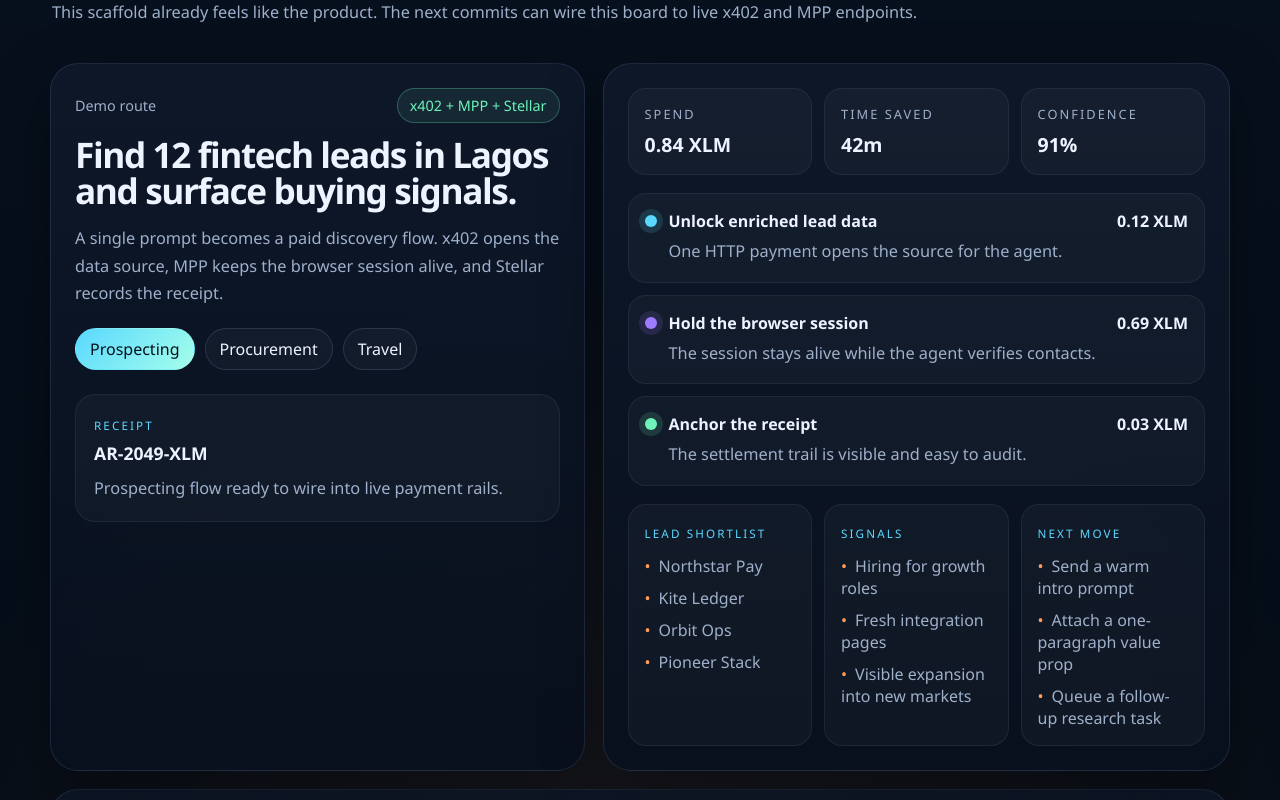
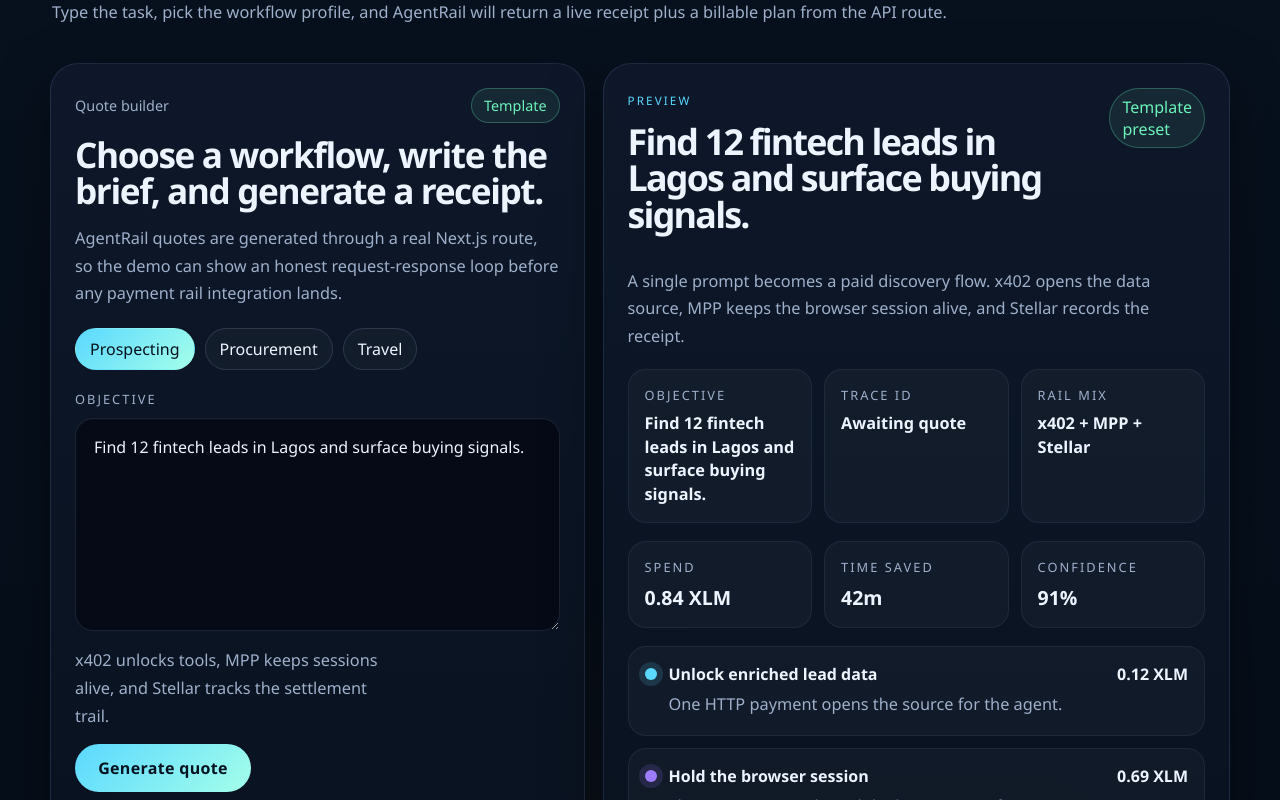
Before and after one commit to Saber1Y/AgentRail, a Next.js app: page / in a window 1280 px wide. Shown: the part 1660-2460 px from the top of the page. Built offline with nearby package versions, Linux system fonts and the light colour scheme.

Commit message:
feat: add live quote builder

```diff
--- /dev/null
+++ b/app/api/quote/route.js
@@ -0,0 +1,45 @@
+import { NextResponse } from "next/server";
+import {
+  buildWorkflowQuote,
+  workflowCases,
+} from "../../lib/workflows";
+
+function isValidWorkflowKey(value) {
+  return typeof value === "string" && workflowCases.some((item) => item.key === value);
+}
+
+export async function POST(request) {
+  let payload;
+
+  try {
+    payload = await request.json();
+  } catch {
+    return NextResponse.json(
+      { error: "Send JSON with workflowKey and objective." },
+      { status: 400 }
+    );
+  }
+
+  const workflowKey = typeof payload?.workflowKey === "string" ? payload.workflowKey : "";
+  const objective = typeof payload?.objective === "string" ? payload.objective : "";
+
+  if (!isValidWorkflowKey(workflowKey)) {
+    return NextResponse.json(
+      { error: "Choose a valid workflow profile." },
+      { status: 400 }
+    );
+  }
+
+  if (!objective.trim()) {
+    return NextResponse.json(
+      { error: "Describe the job you want the agent to do." },
+      { status: 400 }
+    );
+  }
+
+  const quote = buildWorkflowQuote({ workflowKey, objective });
+
+  return NextResponse.json({
+    quote,
+  });
+}
--- a/app/components/WorkflowBoard.jsx
+++ b/app/components/WorkflowBoard.jsx
@@ -1,221 +1,198 @@
 "use client";
 
-import { useState } from "react";
+import { useEffect, useState, useTransition } from "react";
+import { defaultWorkflowKey, workflowCases } from "../lib/workflows";
 
-const cases = [
-  {
-    key: "prospecting",
-    label: "Prospecting",
-    route: "x402 + MPP + Stellar",
-    title: "Find 12 fintech leads in Lagos and surface buying signals.",
-    summary:
-      "A single prompt becomes a paid discovery flow. x402 opens the data source, MPP keeps the browser session alive, and Stellar records the receipt.",
-    receipt: "AR-2049-XLM",
-    metrics: [
-      { label: "Spend", value: "0.84 XLM" },
-      { label: "Time saved", value: "42m" },
-      { label: "Confidence", value: "91%" },
-    ],
-    steps: [
-      {
-        rail: "x402",
-        title: "Unlock enriched lead data",
-        amount: "0.12 XLM",
-        detail: "One HTTP payment opens the source for the agent.",
-      },
-      {
-        rail: "MPP",
-        title: "Hold the browser session",
-        amount: "0.69 XLM",
-        detail: "The session stays alive while the agent verifies contacts.",
-      },
-      {
-        rail: "stellar",
-        title: "Anchor the receipt",
-        amount: "0.03 XLM",
-        detail: "The settlement trail is visible and easy to audit.",
-      },
-    ],
-    deliverables: [
-      {
-        title: "Lead shortlist",
-        items: [
-          "Northstar Pay",
-          "Kite Ledger",
-          "Orbit Ops",
-          "Pioneer Stack",
-        ],
-      },
-      {
-        title: "Signals",
-        items: [
-          "Hiring for growth roles",
-          "Fresh integration pages",
-          "Visible expansion into new markets",
-        ],
-      },
-      {
-        title: "Next move",
-        items: [
-          "Send a warm intro prompt",
-          "Attach a one-paragraph value prop",
-          "Queue a follow-up research task",
-        ],
-      },
-    ],
-  },
-  {
-    key: "procurement",
-    label: "Procurement",
-    route: "x402 + Stellar",
-    title: "Compare 5 support vendors for a seed-stage SaaS team.",
-    summary:
-      "The agent pays only for the checks it needs, then returns a vendor shortlist with implementation risk and price bands.",
-    receipt: "AR-3017-XLM",
-    metrics: [
-      { label: "Spend", value: "0.57 XLM" },
-      { label: "Time saved", value: "36m" },
-      { label: "Confidence", value: "88%" },
-    ],
-    steps: [
-      {
-        rail: "x402",
-        title: "Unlock comparison source",
-        amount: "0.09 XLM",
-        detail: "A small request buys the initial vendor matrix.",
-      },
-      {
-        rail: "x402",
-        title: "Fetch pricing and docs",
-        amount: "0.31 XLM",
-        detail: "The agent collects pricing, onboarding, and SLA details.",
-      },
-      {
-        rail: "stellar",
-        title: "Write the settlement trail",
-        amount: "0.02 XLM",
-        detail: "The receipt is stored alongside the work history.",
-      },
-    ],
-    deliverables: [
-      {
-        title: "Vendor shortlist",
-        items: ["RelayDesk", "SignalHQ", "PulseQueue", "OrbitCare"],
-      },
-      {
-        title: "Risk notes",
-        items: [
-          "High setup effort",
-          "Slow enterprise onboarding",
-          "Missing team-level controls",
-        ],
-      },
-      {
-        title: "Decision angle",
-        items: [
-          "Lowest friction to pilot",
-          "Best support coverage",
-          "Clear upgrade path",
-        ],
-      },
-    ],
-  },
-  {
-    key: "travel",
-    label: "Travel",
-    route: "MPP + Stellar",
-    title: "Plan a flexible founder trip between Lagos and Nairobi.",
-    summary:
-      "MPP keeps the booking session alive while the agent searches options, compares layovers, and surfaces the safest route to buy.",
-    receipt: "AR-7842-XLM",
-    metrics: [
-      { label: "Spend", value: "1.08 XLM" },
-      { label: "Time saved", value: "51m" },
-      { label: "Confidence", value: "93%" },
-    ],
-    steps: [
-      {
-        rail: "MPP",
-        title: "Hold the booking session",
-        amount: "0.74 XLM",
-        detail: "The agent stays active while fares fluctuate.",
-      },
-      {
-        rail: "MPP",
-        title: "Compare route options",
-        amount: "0.32 XLM",
-        detail: "The browser session carries context across multiple tabs.",
-      },
-      {
-        rail: "stellar",
-        title: "Confirm the trail",
-        amount: "0.02 XLM",
-        detail: "Every booking decision leaves a receipt you can inspect later.",
-      },
-    ],
-    deliverables: [
-      {
-        title: "Route shortlist",
-        items: ["Direct if possible", "Fastest safe layover", "Budget backup"],
-      },
-      {
-        title: "Watchouts",
-        items: [
-          "Visa timing",
-          "Change fees",
-          "Early-morning connections",
-        ],
-      },
-      {
-        title: "Booking move",
-        items: [
-          "Reserve the flexible fare",
-          "Hold the backup option",
-          "Notify the team with the receipt",
-        ],
-      },
-    ],
-  },
-];
+function getWorkflow(key) {
+  return workflowCases.find((item) => item.key === key) ?? workflowCases[0];
+}
 
 export default function WorkflowBoard() {
-  const [activeIndex, setActiveIndex] = useState(0);
-  const active = cases[activeIndex];
+  const [activeKey, setActiveKey] = useState(defaultWorkflowKey);
+  const [objective, setObjective] = useState(getWorkflow(defaultWorkflowKey).title);
+  const [quote, setQuote] = useState(null);
+  const [error, setError] = useState("");
+  const [isGenerating, setIsGenerating] = useState(false);
+  const [isPending, startTransition] = useTransition();
+
+  const activeWorkflow = getWorkflow(activeKey);
+  const liveWorkflow = quote ?? activeWorkflow;
+  const isLiveQuote = Boolean(quote);
+
+  useEffect(() => {
+    setObjective(activeWorkflow.title);
+    setQuote(null);
+    setError("");
+  }, [activeWorkflow.key]);
+
+  function handleWorkflowChange(nextKey) {
+    setActiveKey(nextKey);
+  }
+
+  async function generateQuote() {
+    const trimmedObjective = objective.trim();
+
+    if (!trimmedObjective) {
+      setError("Add a task so AgentRail can build a quote.");
+      return;
+    }
+
+    setError("");
+    setQuote(null);
+    setIsGenerating(true);
+
+    try {
+      const response = await fetch("/api/quote", {
+        method: "POST",
+        headers: {
+          "Content-Type": "application/json",
+        },
+        body: JSON.stringify({
+          workflowKey: activeWorkflow.key,
+          objective: trimmedObjective,
+        }),
+      });
+
+      const data = await response.json();
+
+      if (!response.ok) {
+        throw new Error(data?.error || "Unable to generate the quote.");
+      }
+
+      startTransition(() => {
+        setQuote(data.quote);
+      });
+    } catch (caughtError) {
+      const message =
+        caughtError instanceof Error
+          ? caughtError.message
+          : "Unable to generate the quote.";
+
+      setError(message);
+    } finally {
+      setIsGenerating(false);
+    }
+  }
+
+  function handleSubmit(event) {
+    event.preventDefault();
+
+    startTransition(() => {
+      void generateQuote();
+    });
+  }
 
   return (
     <div className="workflow-grid">
       <section className="workflow-switcher card">
         <div className="panel-header">
-          <span>Demo route</span>
-          <span className="status-pill">{active.route}</span>
+          <span>Quote builder</span>
+          <span className="status-pill">
+            {isGenerating || isPending
+              ? "Building"
+              : isLiveQuote
+                ? "Live quote"
+                : "Template"}
+          </span>
         </div>
 
-        <h3>{active.title}</h3>
-        <p className="section-copy">{active.summary}</p>
+        <h3>Choose a workflow, write the brief, and generate a receipt.</h3>
+        <p className="section-copy">
+          AgentRail quotes are generated through a real Next.js route, so the
+          demo can show an honest request-response loop before any payment rail
+          integration lands.
+        </p>
 
         <div className="chip-row" aria-label="Workflow scenarios">
-          {cases.map((item, index) => (
+          {workflowCases.map((item) => (
             <button
               key={item.key}
               type="button"
-              className={index === activeIndex ? "chip chip-active" : "chip"}
-              onClick={() => setActiveIndex(index)}
-            >
-              {item.label}
-            </button>
+              className={item.key === activeKey ? "chip chip-active" : "chip"}
+            onClick={() => handleWorkflowChange(item.key)}
+            aria-pressed={item.key === activeKey}
+          >
+            {item.label}
+          </button>
           ))}
         </div>
 
+        <form className="workflow-form" onSubmit={handleSubmit}>
+          <label className="field">
+            <span>Objective</span>
+            <textarea
+              value={objective}
+              onChange={(event) => {
+                setObjective(event.target.value);
+                setError("");
+
+                if (quote) {
+                  setQuote(null);
+                }
+              }}
+              placeholder="Describe the work you want the agent to do"
+              rows={7}
+            />
+          </label>
+
+          <div className="form-foot">
+            <p className="helper-note">
+              x402 unlocks tools, MPP keeps sessions alive, and Stellar tracks
+              the settlement trail.
+            </p>
+            <button
+              className="button workflow-submit"
+              type="submit"
+              disabled={isGenerating || isPending}
+            >
+              {isGenerating || isPending ? "Generating..." : "Generate quote"}
+            </button>
+          </div>
+        </form>
+
+        {error ? <p className="error-note">{error}</p> : null}
+
         <div className="workflow-note">
-          <span className="eyebrow">Receipt</span>
-          <strong>{active.receipt}</strong>
-          <p>{active.label} flow ready to wire into live payment rails.</p>
+          <span className="eyebrow">{isLiveQuote ? "Live receipt" : "Template receipt"}</span>
+          <strong>{liveWorkflow.receipt}</strong>
+          <p>
+            {isLiveQuote
+              ? `Trace ${quote.traceId} is ready for the demo.`
+              : "Generate a live quote to attach a trace and plan."}
+          </p>
         </div>
       </section>
 
       <section className="workflow-panel card" aria-label="Workflow detail">
+        <div className="quote-header">
+          <div>
+            <span className="eyebrow">{isLiveQuote ? "Live quote" : "Preview"}</span>
+            <h3>{liveWorkflow.title}</h3>
+          </div>
+          <span className="status-pill">
+            {isLiveQuote ? "API generated" : "Template preset"}
+          </span>
+        </div>
+
+        <p className="section-copy">{liveWorkflow.summary}</p>
+
+        <div className="quote-meta">
+          <article className="quote-card">
+            <span>Objective</span>
+            <strong>{isLiveQuote ? quote.objectiveSummary : activeWorkflow.title}</strong>
+          </article>
+          <article className="quote-card">
+            <span>Trace ID</span>
+            <strong>{isLiveQuote ? quote.traceId : "Awaiting quote"}</strong>
+          </article>
+          <article className="quote-card">
+            <span>Rail mix</span>
+            <strong>{liveWorkflow.route}</strong>
+          </article>
+        </div>
+
         <div className="metric-grid">
-          {active.metrics.map((metric) => (
+          {liveWorkflow.metrics.map((metric) => (
             <article className="metric-card" key={metric.label}>
               <span>{metric.label}</span>
               <strong>{metric.value}</strong>
@@ -224,7 +201,7 @@
         </div>
 
         <ol className="timeline">
-          {active.steps.map((step) => (
+          {liveWorkflow.steps.map((step) => (
             <li className="timeline-item" key={step.title} data-rail={step.rail}>
               <span className="timeline-dot" aria-hidden="true" />
               <div className="timeline-copy">
@@ -237,7 +214,7 @@
         </ol>
 
         <div className="deliverable-grid">
-          {active.deliverables.map((deliverable) => (
+          {liveWorkflow.deliverables.map((deliverable) => (
             <article className="deliverable-card" key={deliverable.title}>
               <span className="card-kicker">{deliverable.title}</span>
               <ul>
--- a/app/globals.css
+++ b/app/globals.css
@@ -455,6 +455,77 @@
   font-size: clamp(1.5rem, 3vw, 2.2rem);
 }
 
+.workflow-form {
+  display: grid;
+  gap: 16px;
+  margin-top: 20px;
+}
+
+.field {
+  display: grid;
+  gap: 10px;
+}
+
+.field span {
+  color: var(--muted);
+  font-size: 0.8rem;
+  text-transform: uppercase;
+  letter-spacing: 0.16em;
+}
+
+.field textarea {
+  width: 100%;
+  min-height: 180px;
+  padding: 16px 18px;
+  border-radius: 18px;
+  border: 1px solid rgba(180, 208, 255, 0.12);
+  background: rgba(3, 8, 18, 0.7);
+  color: var(--text);
+  resize: vertical;
+  line-height: 1.6;
+  box-shadow: inset 0 1px 0 rgba(255, 255, 255, 0.02);
+}
+
+.field textarea::placeholder {
+  color: rgba(159, 176, 203, 0.72);
+}
+
+.field textarea:focus {
+  outline: none;
+  border-color: rgba(90, 216, 255, 0.45);
+  box-shadow: 0 0 0 4px rgba(90, 216, 255, 0.12);
+}
+
+.form-foot {
+  display: flex;
+  flex-wrap: wrap;
+  align-items: center;
+  justify-content: space-between;
+  gap: 14px;
+}
+
+.helper-note {
+  margin: 0;
+  max-width: 34ch;
+  color: var(--muted);
+  line-height: 1.6;
+  font-size: 0.92rem;
+}
+
+.workflow-submit {
+  border: none;
+  min-width: 176px;
+}
+
+.error-note {
+  margin: 14px 0 0;
+  padding: 12px 14px;
+  border-radius: 16px;
+  border: 1px solid rgba(255, 157, 89, 0.22);
+  background: rgba(255, 157, 89, 0.08);
+  color: #ffd9c0;
+}
+
 .chip-row {
   display: flex;
   flex-wrap: wrap;
@@ -507,6 +578,48 @@
 .workflow-panel {
   display: grid;
   gap: 18px;
+}
+
+.quote-header {
+  display: flex;
+  align-items: flex-start;
+  justify-content: space-between;
+  gap: 16px;
+}
+
+.quote-header h3 {
+  margin: 14px 0 0;
+  line-height: 1.02;
+  letter-spacing: -0.05em;
+  font-size: clamp(1.6rem, 2.8vw, 2.4rem);
+}
+
+.quote-meta {
+  display: grid;
+  grid-template-columns: repeat(3, minmax(0, 1fr));
+  gap: 12px;
+}
+
+.quote-card {
+  padding: 16px;
+  border-radius: 18px;
+  background: rgba(255, 255, 255, 0.03);
+  border: 1px solid rgba(180, 208, 255, 0.08);
+}
+
+.quote-card span {
+  display: block;
+  color: var(--muted);
+  font-size: 0.8rem;
+  text-transform: uppercase;
+  letter-spacing: 0.16em;
+}
+
+.quote-card strong {
+  display: block;
+  margin-top: 8px;
+  line-height: 1.45;
+  font-size: 1.02rem;
 }
 
 .metric-grid {
@@ -630,7 +743,8 @@
   .grid-3,
   .split,
   .workflow-grid,
-  .deliverable-grid {
+  .deliverable-grid,
+  .quote-meta {
     grid-template-columns: 1fr;
   }
 
@@ -666,6 +780,11 @@
     grid-template-columns: 1fr;
   }
 
+  .quote-header,
+  .form-foot {
+    align-items: stretch;
+  }
+
   .hero-copy {
     border-radius: 24px;
   }
@@ -681,4 +800,8 @@
   .timeline-amount {
     grid-column: 2;
   }
+
+  .workflow-submit {
+    width: 100%;
+  }
 }
--- a/app/page.jsx
+++ b/app/page.jsx
@@ -154,10 +154,10 @@
       <section id="workflow" className="section workflow-section">
         <div className="section-heading">
           <span className="eyebrow">Live preview</span>
-          <h2>Choose a workflow and watch the rails light up.</h2>
+          <h2>Build a quote and watch the rails light up.</h2>
           <p className="section-copy">
-            This scaffold already feels like the product. The next commits can
-            wire this board to live x402 and MPP endpoints.
+            Type the task, pick the workflow profile, and AgentRail will return
+            a live receipt plus a billable plan from the API route.
           </p>
         </div>
 
```
Also changed, not shown: app/lib/workflows.js (added).
